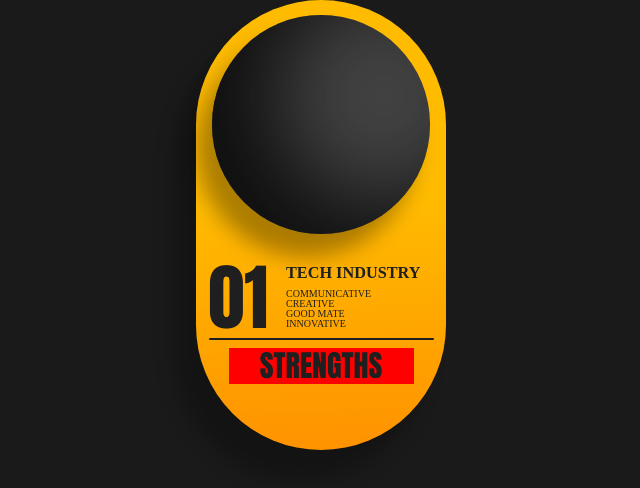
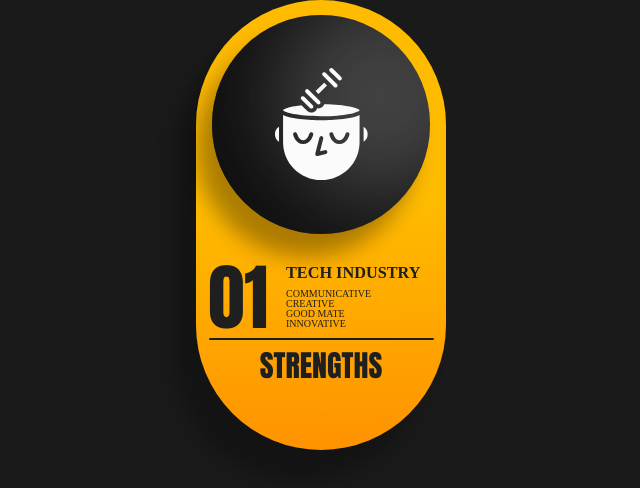
Before and after one commit to killyvera/my-swot, a React (Create React App) app: page / in a window 1280 px wide. Shown: the top 488 px of the page, without its empty margins (319-959 px from the left). Built offline with nearby package versions, Linux system fonts and the light colour scheme; a web font is replaced by a local one.

Commit message:
finish card setup

```diff
--- a/src/App.js
+++ b/src/App.js
@@ -1,8 +1,11 @@
 import SwotCard from './components/SwotCard'
 import './App.css';
 
+//src\components\SWOTCard\01_icon.svg
+
 const cardContent1 ={
   type:'Strengths',
+  icon:'icons/swot/01_icon.svg',
   counter:'01',
   firstContent: 'Tech Industry',
   otherContents:[
@@ -41,6 +44,7 @@ function App() {
   return (
     <div className="App">
       <SwotCard
+      icon={cardContent1.icon}
       type={cardContent1.type}
       counter={cardContent1.counter}
       firstContent={cardContent1.firstContent}
--- a/src/components/SWOTCard.js
+++ b/src/components/SWOTCard.js
@@ -4,7 +4,11 @@ import styled from '@emotion/styled';
 export default function SwotCard(props){
     return(
         <CardWrapper>
-            <Circle />
+            <Circle>
+                <LogoWrapper>
+                <img src={props.icon} alt="SWOT Icon" />
+                </LogoWrapper>
+            </Circle>
             <ContentWrapper>
                 <CounterCard>{props.counter}</CounterCard>
                 <FirstContent>{props.firstContent}</FirstContent>
@@ -31,6 +35,7 @@ let CardWrapper = styled.div`
     align-items: center;
 `
 let Circle = styled.div`
+    position:relative;
     width: 175px;
     height: 175px;
     background: #434343;
@@ -101,7 +106,6 @@ let Separator= styled.div`
 `
 
 let SwotTitle= styled.h1`
-    background: red;
     position: absolute;
     width: 148px;
     height: 29px;
@@ -119,3 +123,11 @@ let SwotTitle= styled.h1`
     text-transform: uppercase;
     color: #1F1F1F;
 `
+const LogoWrapper= styled.div`
+position: absolute;
+top: 42px;
+left: 43px;
+width: 90px;
+height: 90px;
+text-align: center;
+`
```
Also changed, not shown: public/icons/swot/01_icon.svg (added).
